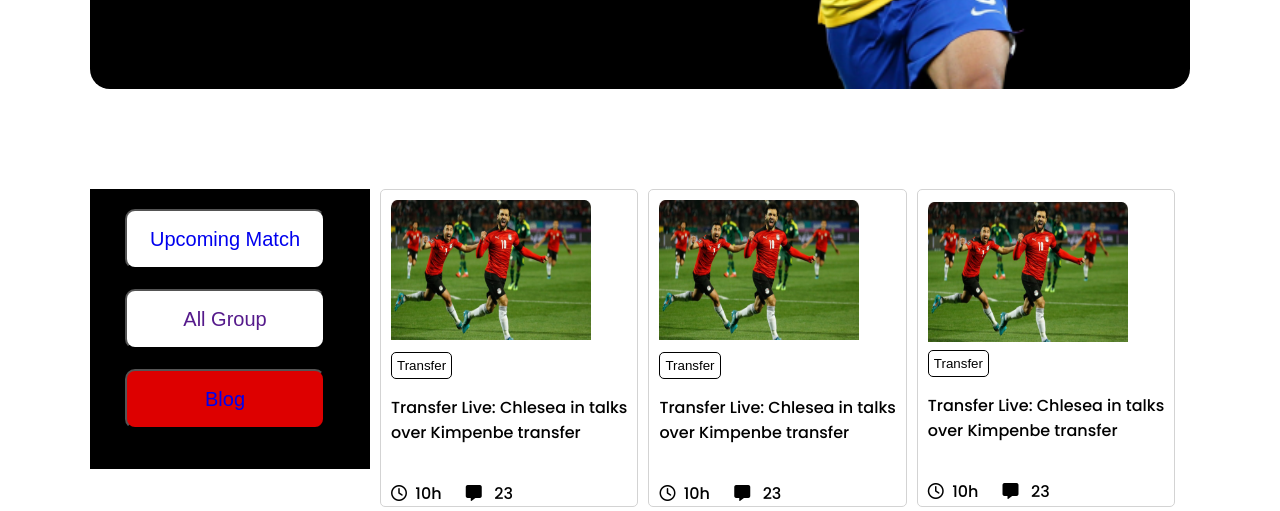
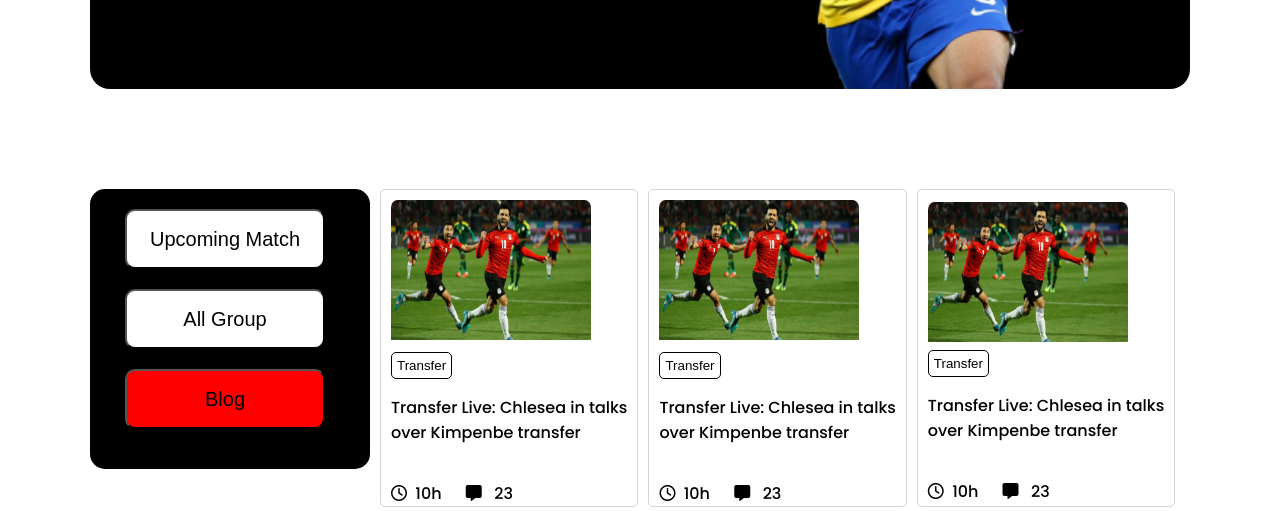
Before and after one commit to partha-1/world-cup, a plain HTML site: page index.html in a window 1280 px wide. Shown: the part 441-952 px from the top of the page. Drawn offline with Linux system fonts and the light colour scheme.

Commit message:
update-5

```diff
--- a/style.css
+++ b/style.css
@@ -88,6 +88,7 @@ p {
     background-color: black;
     width: 280px;
     height: 280px;
+    border-radius: 15px;
 }
 
 .link-button {
@@ -99,16 +100,23 @@ p {
     background-color: #FFFFFF;
     border-radius: 10px;
 
+
+
 }
 
 .link-button a {
     text-decoration: none;
     font-size: 20px;
     padding: 5px;
+    color: black;
+}
+
+.link-button:hover {
+    background-color: red;
 }
 
 .link-button.some-change {
-    background-color: #DD0000;
+    background-color: red;
     color: black;
 }
 
@@ -117,6 +125,8 @@ p {
 }
 
 /* side menu end*/
+
+
 
 /* players section  */
 
@@ -189,6 +199,7 @@ p {
 
 }
 
+/* players section  end*/
 
 
 
@@ -245,10 +256,12 @@ hr {
 
 }
 
+/* footer  section*/
+
+
 
 
 /* media queries  */
-
 
 /* mobile devices  */
 
```
Also changed, not shown: index.html (+15 -40 lines).
